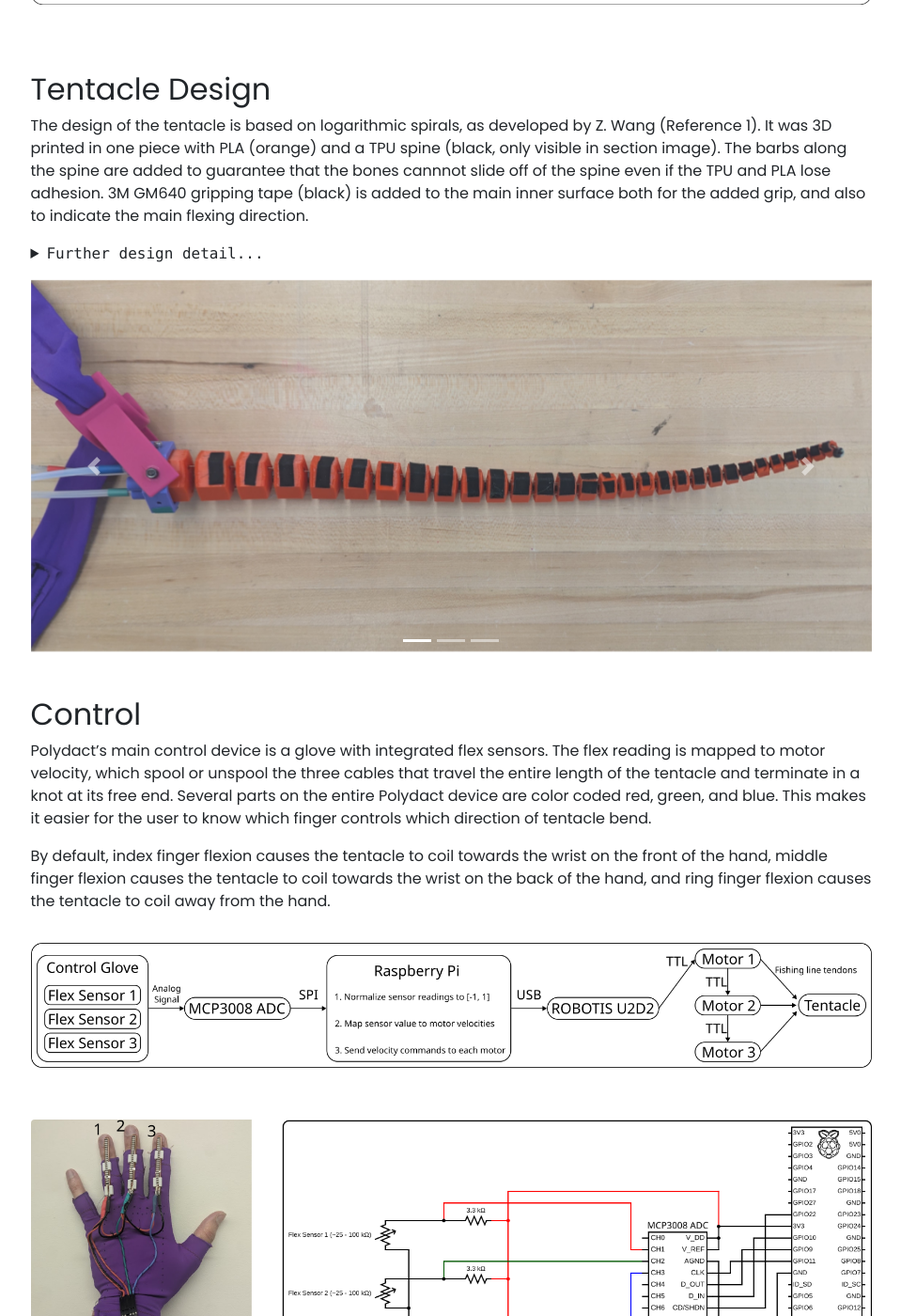
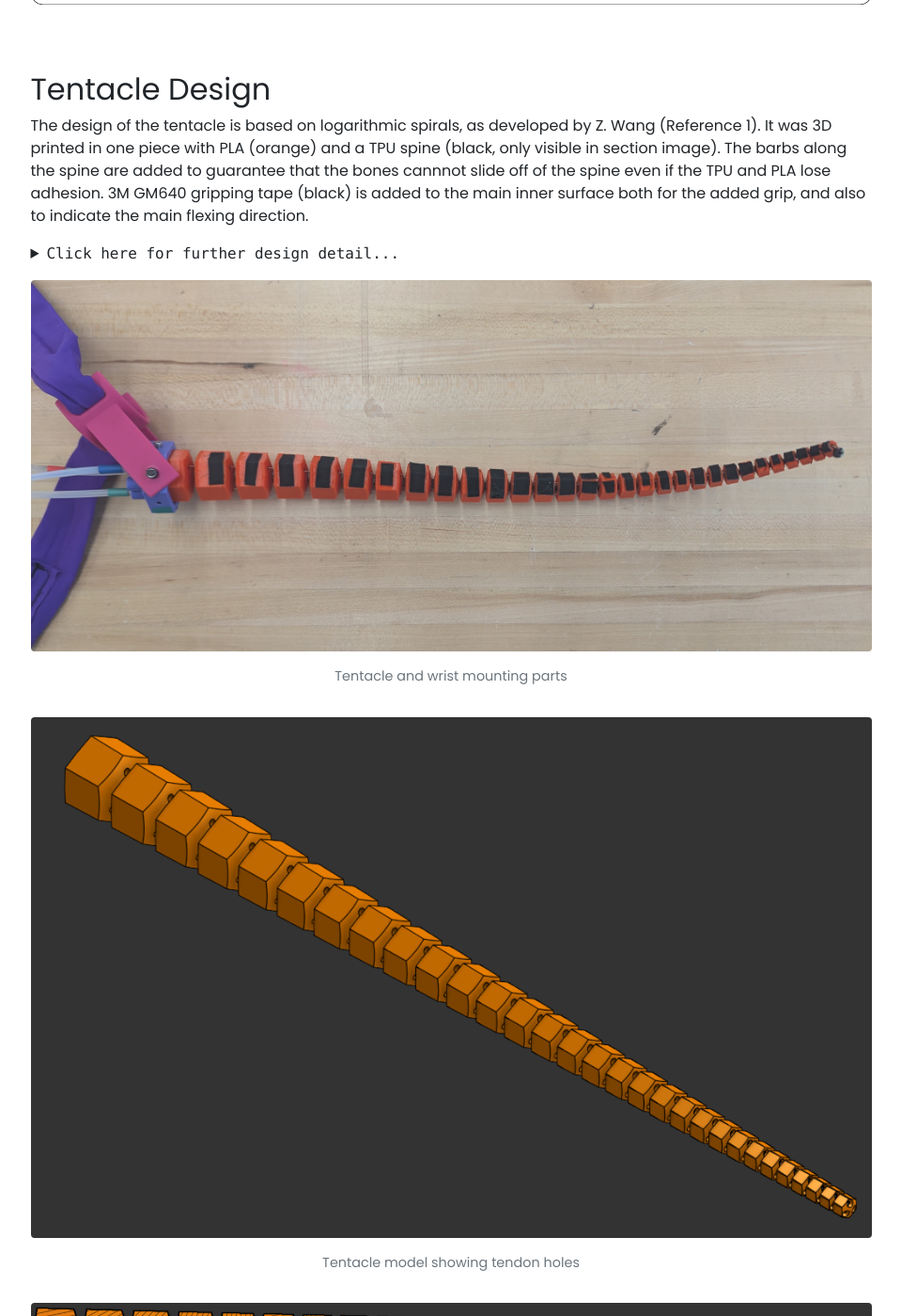
Before and after one commit to tmpegues/tmpegues.github.io, a Jekyll site: the page built from _projects/1_polydact.md, in a window 1280 px wide and 1400 px high, scrolled down 946 px. Shown: the whole window at 94% size, without its empty margins (160-1119 px from the left). Built offline with Jekyll 4.4.1, drawn with Linux system fonts in a browser that asks for light colours; some of the changed text lies outside the part shown.

Commit message:
Fixed image issue

```diff
--- a/_projects/1_polydact.md
+++ b/_projects/1_polydact.md
@@ -18,20 +18,16 @@ I have developed a wearable robotic sixth finger that gives its user greater dex
 The design of the tentacle is based on logarithmic spirals, as developed by Z. Wang (Reference 1). It was 3D printed in one piece with PLA (orange) and a TPU spine (black, only visible in section image). The barbs along the spine are added to guarantee that the bones cannnot slide off of the spine even if the TPU and PLA lose adhesion. 3M GM640 gripping tape (black) is added to the main inner surface both for the added grip, and also to indicate the main flexing direction.
 
 <details>
-    <summary class="text-monospace">Further design detail...</summary>
+    <summary class="text-monospace">Click here for further design detail...</summary>
     Scaling factors a and b were set as 1.0 and 0.1 respectively, with a split angle of 30°. I wanted the tentacle to be able to coil around itself twice when fully tightened in one direction, so I required at least 24 bones and used 30. With a = 1.0 and b = 0.1, the tightest coil possible is ~2.3 cm. 2.3 cm, just over an inch, is the smallest diameter object I can pick up. I did not have a specific target for largest diameter.
     <br><br>
     See Reference 1 for spiral math derivations.
 </details>
 
-{% capture carousel_images %}
+{% include elements/figure.html image="/assets/polydact/tent2.jpg" caption="Tentacle and wrist mounting parts" %}
+{% include elements/figure.html image="/assets/polydact/tentacle_cad.png" caption="Tentacle model showing tendon holes" %}
+{% include elements/figure.html image="/assets/polydact/tentacle_section.png" caption="Tentacle cross section" %}
 
-/assets/polydact/tent2.jpg
-/assets/polydact/tentacle_cad.png
-/assets/polydact/tentacle_section.png
-
-{% endcapture %}
-{% include elements/carousel.html %}
 
 
 ## Control
@@ -56,7 +52,7 @@ The tentacle, socket, wrist mount, motor strap, motor frames, spools, and sensor
 
 
 <details>
-    <summary class="text-monospace">A few CAD models...</summary>
+    <summary class="text-monospace">Click here to see a few CAD models...</summary>
 
 {% capture carousel_images %}
 /assets/polydact/orbits/tentacle.gif
```
